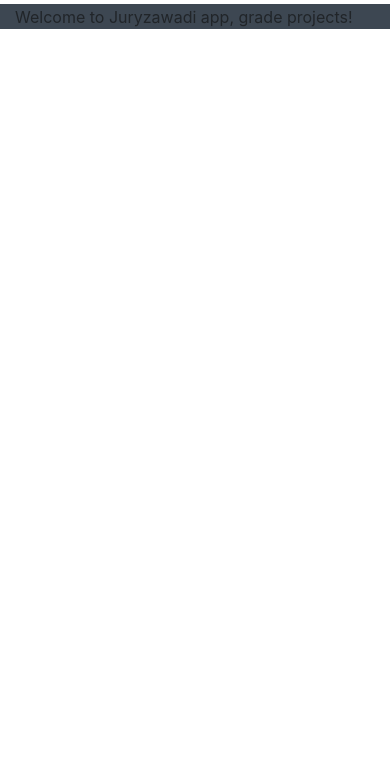
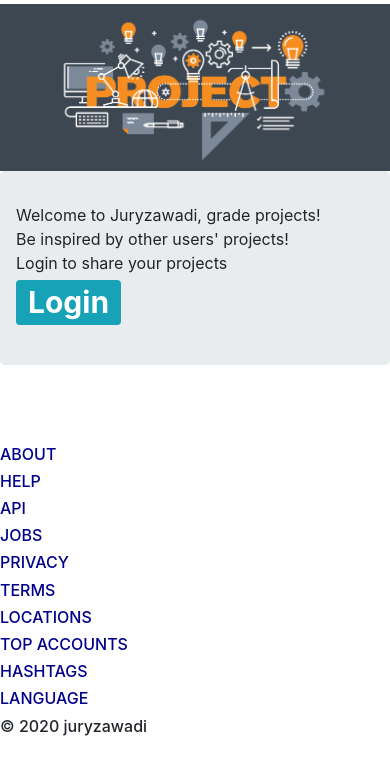
Before and after one commit to ENAIKA/djangoApi, a Django app: page / in a window 390 px wide. Shown: the part 56-831 px from the top of the page. Run offline with Django 3.2, Linux system fonts and the light colour scheme; parts of the project's set-up code (start-up, migrations or seed data) failed here and were passed over; some libraries are stand-ins or nearby versions; some web fonts are replaced.

Commit message:
add background image, style the homepage

```diff
--- a/points/templates/home.html
+++ b/points/templates/home.html
@@ -1,17 +1,88 @@
 {%extends 'all/base.html'%}
 {% block content %}
 
-<div class="container" style="background-image: url('/static/img/background.png');">
+<div>
+    <img src="/static/img/background.png" style="width: 100%; height:100% ;">
+</div>
+
+<div class="jumbotron">
     <div class="row">
-        <div class="col-md-6">
+
+        <div class="col-md-3">
+
+            Welcome to Juryzawadi, grade projects!
 
         </div>
+        <div class="col-md-3">
+            Be inspired by other users' projects!
+        </div>
         <div class="col-md-6">
-         Welcome to Juryzawadi app, grade projects!
+            Login to share your projects
 
+            <h1><a class="badge badge-info" href="{%url 'login' %}"> Login</a></h1>
 
         </div>
 
+    </div>
+</div>
 
-</div>
+
+
+
+
+<br><br>
+
+<footer>
+
+
+    <div class="row ">
+        <div class="col-md-5">
+            <div class="row ">
+                <div class="col-sm-2">
+                    <h6> <a style="color:darkblue;" href="/">ABOUT</a></h6>
+                </div>
+                <div class="col-sm-2">
+
+                    <h6> <a style="color:darkblue;" href="/">HELP</a></h6>
+                </div>
+                <div class="col-sm-2">
+                    <h6>
+                        <a style="color:darkblue;" href="/api/users/">API</a></h6>
+                </div>
+                <div class="col-sm-2">
+                    <h6> <a style="color:darkblue;" href="/">JOBS</a></h6>
+                </div>
+                <div class="col-sm-2">
+                    <h6> <a style="color:darkblue;" href="/">PRIVACY</a></h6>
+                </div>
+                <div class="col-sm-2">
+                    <h6> <a style="color:darkblue;" href="/">TERMS</a></h6>
+                </div>
+            </div>
+        </div>
+        <div class="col-md-7">
+            <div class="row">
+                <div class="col-sm-2">
+                    <h6> <a style="color:darkblue;" href="/">LOCATIONS</a></h6>
+                </div>
+                <div class="col-sm-3">
+                    <h6> <a style="color:darkblue;" href="/">TOP ACCOUNTS</a></h6>
+                </div>
+                <div class="col-sm-2">
+                    <h6> <a style="color:darkblue;" href="/">HASHTAGS</a></h6>
+                </div>
+                <div class="col-sm-2">
+                    <h6> <a style="color:darkblue;" href="/">LANGUAGE</a></h6>
+                </div>
+
+                <div class="col-sm-3">
+
+                    <h6> &copy; 2020 juryzawadi</h6>
+                </div>
+
+            </div>
+        </div>
+    </div>
+</footer>
+
 {% endblock %}
```
